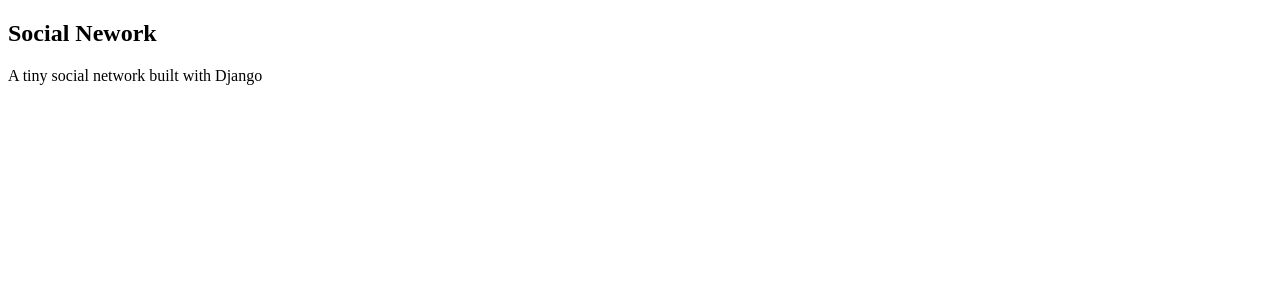
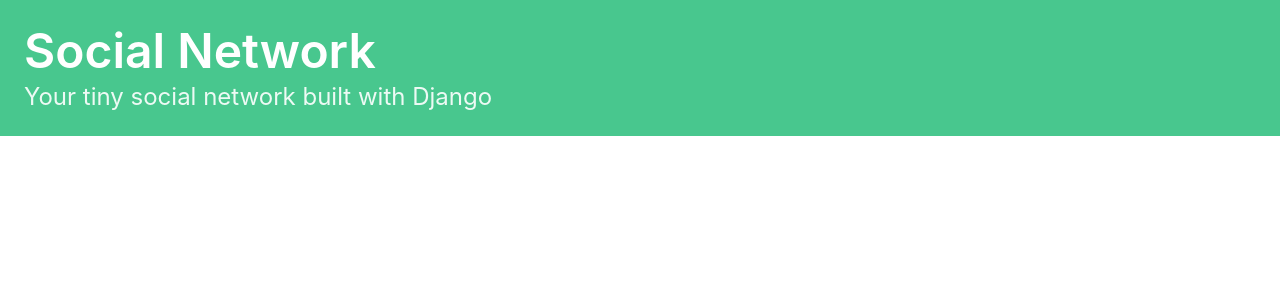
Before and after one commit to sbacky/django-practice, a Django app: page / in a window 1280 px wide. Shown: the top 300 px of the page. Run offline with Django 4.2, Linux system fonts and the light colour scheme.

Commit message:
Updated base to inlcude bulma css stylesheet

```diff
--- a/myproject/social/templates/base.html
+++ b/myproject/social/templates/base.html
@@ -6,17 +6,29 @@
     <meta charset="UTF-8">
     <meta http-equiv="X-UA-Compatible" content="IE=edge">
     <meta name="viewport" content="width=device-width, initial-scale=1.0">
-    <title>Dwitter</title>
+    <!-- Include the Bulma CSS framework for styling -->
+    <link rel="stylesheet"
+          href="https://cdn.jsdelivr.net/npm/bulma@0.9.3/css/bulma.min.css">
+    <title>Social Network</title>
 </head>
 <body>
-    <section>
-        <h1>Social Nework</h1>
-        <p>A tiny social network built with Django</p>
+    <section class="hero is-small is-success mb-4">
+        <div class="hero-body">
+            <h1 class="title is-1">Social Network</h1>
+            <p class="subtitle is-4">
+                Your tiny social network built with Django
+            </p>
+        </div>
     </section>
-    <div>
-        {% block content %}
 
-        {% endblock content %}
+    <div class="container">
+        <div class="columns">
+
+            {% block content %}
+
+            {% endblock content %}
+
+        </div>
     </div>
 </body>
 </html>
```
